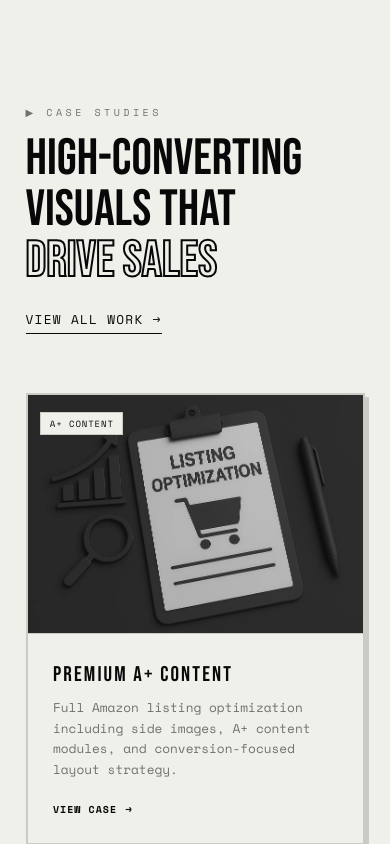
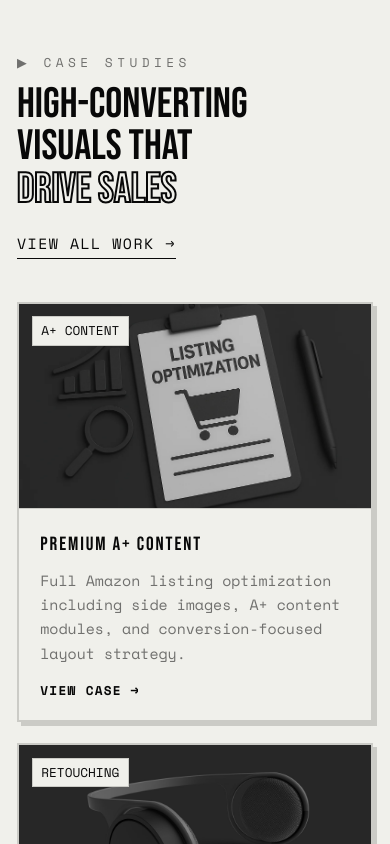
Before and after one commit to muhammadkashif928/muhammadkashif-net, a Next.js app: page / in a window 390 px wide. Shown: the part 5260-6104 px from the top of the page. Built offline with nearby package versions, Linux system fonts and the light colour scheme.

Commit message:
Responsive + font: components/Portfolio.jsx

```diff
--- a/components/Portfolio.jsx
+++ b/components/Portfolio.jsx
@@ -1,29 +1,17 @@
 const projects = [
-  {
-    id: 1, tag: 'A+ CONTENT',    title: 'PREMIUM A+ CONTENT',
-    desc: 'Full Amazon listing optimization including side images, A+ content modules, and conversion-focused layout strategy.',
-    img: '/images/portfolio-1.webp',
-  },
-  {
-    id: 2, tag: 'RETOUCHING',    title: 'AI & CREATIVE RETOUCHING',
-    desc: '3D product visualization using Blender & Photoshop. Photorealistic rendering with lifestyle integration.',
-    img: '/images/portfolio-2.jpg',
-  },
-  {
-    id: 3, tag: 'BRAND IDENTITY', title: 'BRAND IDENTITY & PACKAGING',
-    desc: 'End-to-end packaging design and brand identity system for a private label brand entering a competitive market.',
-    img: '/images/portfolio-3.webp',
-  },
+  { id: 1, tag: 'A+ CONTENT',    title: 'PREMIUM A+ CONTENT',         slug: 'premium-a-content',         desc: 'Full Amazon listing optimization including side images, A+ content modules, and conversion-focused layout strategy.', img: '/images/portfolio-1.webp' },
+  { id: 2, tag: 'RETOUCHING',    title: 'AI & CREATIVE RETOUCHING',    slug: 'ai-creative-retouching',    desc: '3D product visualization using Blender & Photoshop. Photorealistic rendering with lifestyle integration.', img: '/images/portfolio-2.jpg' },
+  { id: 3, tag: 'BRAND IDENTITY', title: 'BRAND IDENTITY & PACKAGING', slug: 'brand-identity-packaging',  desc: 'End-to-end packaging design and brand identity system for a private label brand entering a competitive market.', img: '/images/portfolio-3.webp' },
 ]
 
 export default function Portfolio() {
   return (
-    <section id="portfolio" className="py-28 border-t" style={{ backgroundColor: 'var(--b-bg)', borderColor: 'var(--b-border)' }}>
-      <div className="max-w-7xl mx-auto px-6">
-        <p className="font-mono text-[10px] tracking-[0.35em] mb-3" style={{ color: 'var(--b-muted)' }}>▶ CASE STUDIES</p>
+    <section id="portfolio" className="border-t" style={{ backgroundColor: 'var(--b-bg)', borderColor: 'var(--b-border)' }}>
+      <div className="max-w-7xl mx-auto px-4 sm:px-6 py-16 sm:py-24">
+        <p className="font-mono text-xs tracking-[0.35em] mb-3" style={{ color: 'var(--b-muted)' }}>▶ CASE STUDIES</p>
 
-        <div className="flex flex-col md:flex-row md:items-end justify-between mb-14 gap-6">
-          <h2 className="font-bebas leading-none" style={{ fontSize: 'clamp(3rem,7vw,5rem)', color: 'var(--b-text)' }}>
+        <div className="flex flex-col sm:flex-row sm:items-end justify-between mb-10 sm:mb-14 gap-5">
+          <h2 className="font-bebas leading-none" style={{ fontSize: 'clamp(2.5rem,7vw,5rem)', color: 'var(--b-text)' }}>
             HIGH-CONVERTING
             <br />
             VISUALS THAT
@@ -32,34 +20,29 @@ export default function Portfolio() {
           </h2>
           <a
             href="/my-portfolio/"
-            className="font-mono text-xs tracking-widest pb-1 transition-all self-start md:self-auto"
+            className="font-mono text-sm tracking-widest pb-1 transition-all self-start"
             style={{ color: 'var(--b-text)', borderBottom: '1px solid var(--b-text)' }}
           >
             VIEW ALL WORK →
           </a>
         </div>
 
-        <div className="grid md:grid-cols-3 gap-6">
+        {/* 1-col mobile, 3-col md */}
+        <div className="grid sm:grid-cols-2 md:grid-cols-3 gap-5 sm:gap-6">
           {projects.map((p) => (
             <a
               key={p.id}
-              href={`/blackdsn-portfolio/${['premium-a-content','ai-creative-retouching','brand-identity-packaging'][p.id-1]}/`}
+              href={`/blackdsn-portfolio/${p.slug}/`}
               className="group border-2 overflow-hidden block card-lift"
-              style={{
-                borderColor: 'var(--b-border)',
-                backgroundColor: 'var(--b-bg)',
-                boxShadow: '4px 4px 0px var(--b-border)',
-              }}
+              style={{ borderColor: 'var(--b-border)', backgroundColor: 'var(--b-bg)', boxShadow: '4px 4px 0px var(--b-border)' }}
             >
-              {/* Image with overlay */}
-              <div className="h-56 overflow-hidden relative" style={{ backgroundColor: 'var(--b-subtle)' }}>
+              <div className="h-48 sm:h-56 overflow-hidden relative" style={{ backgroundColor: 'var(--b-subtle)' }}>
                 <img
                   src={p.img}
                   alt={p.title}
                   className="w-full h-full object-cover transition-all duration-500 group-hover:scale-105"
                   style={{ filter: 'grayscale(20%)' }}
                 />
-                {/* Hover overlay */}
                 <div
                   className="absolute inset-0 flex items-center justify-center opacity-0 group-hover:opacity-100 transition-opacity duration-300"
                   style={{ backgroundColor: 'rgba(8,8,8,0.75)' }}
@@ -68,19 +51,16 @@ export default function Portfolio() {
                     VIEW CASE STUDY →
                   </span>
                 </div>
-                {/* Tag */}
                 <div className="absolute top-3 left-3">
-                  <span className="font-mono text-[9px] tracking-widest px-2 py-1 border" style={{ backgroundColor: 'var(--b-bg)', color: 'var(--b-text)', borderColor: 'var(--b-border)' }}>
+                  <span className="font-mono text-xs px-2 py-1 border" style={{ backgroundColor: 'var(--b-bg)', color: 'var(--b-text)', borderColor: 'var(--b-border)' }}>
                     {p.tag}
                   </span>
                 </div>
               </div>
-
-              {/* Content */}
-              <div className="p-6 border-t" style={{ borderColor: 'var(--b-border)' }}>
-                <h3 className="font-bebas text-xl tracking-widest mb-2" style={{ color: 'var(--b-text)' }}>{p.title}</h3>
-                <p className="font-mono text-xs leading-relaxed" style={{ color: 'var(--b-muted)' }}>{p.desc}</p>
-                <div className="mt-5 flex items-center gap-2 font-mono text-[10px] tracking-widest font-bold" style={{ color: 'var(--b-text)' }}>
+              <div className="p-5 sm:p-6 border-t" style={{ borderColor: 'var(--b-border)' }}>
+                <h3 className="font-bebas text-lg sm:text-xl tracking-widest mb-2" style={{ color: 'var(--b-text)' }}>{p.title}</h3>
+                <p className="font-mono text-sm leading-relaxed" style={{ color: 'var(--b-muted)' }}>{p.desc}</p>
+                <div className="mt-4 flex items-center gap-2 font-mono text-xs tracking-widest font-bold" style={{ color: 'var(--b-text)' }}>
                   VIEW CASE <span className="group-hover:translate-x-1.5 transition-transform inline-block">→</span>
                 </div>
               </div>
```
